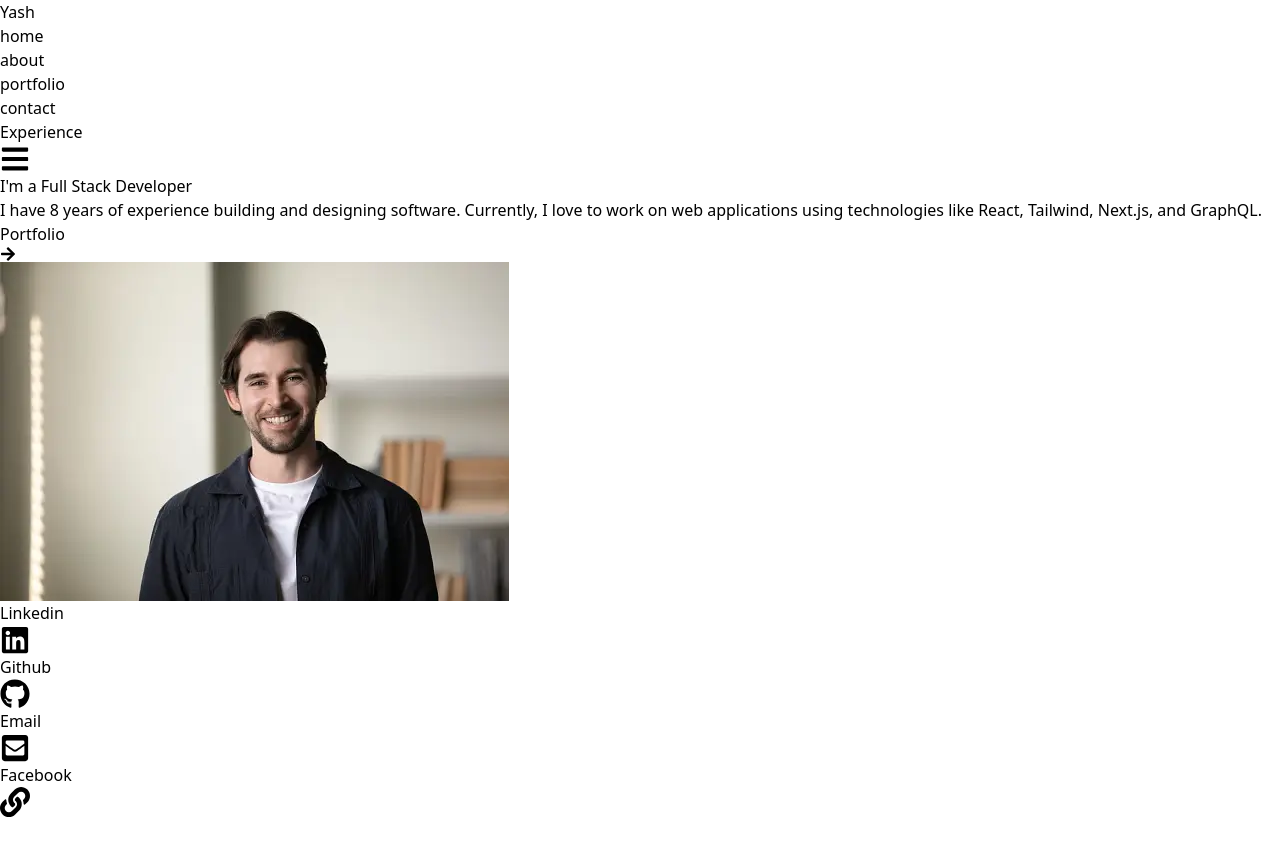
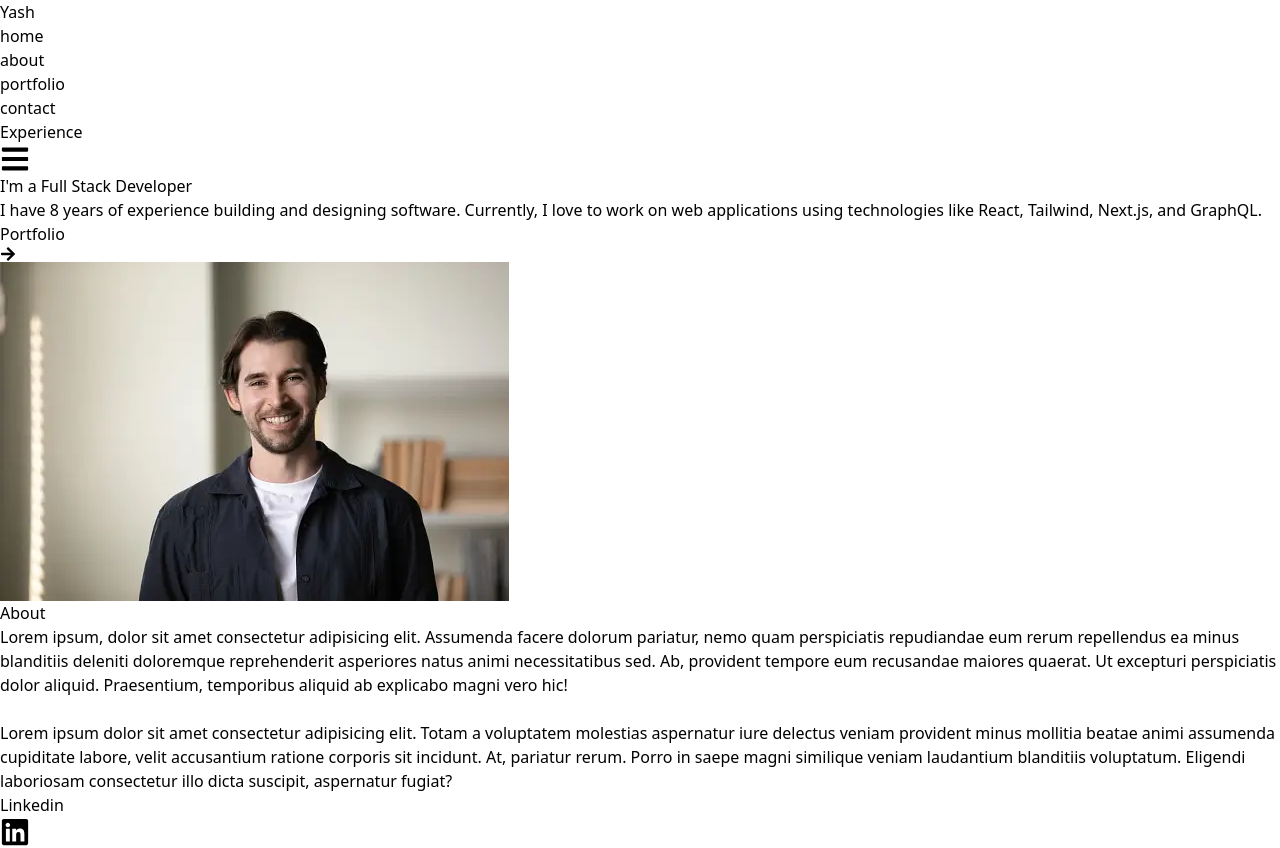
Before and after one commit to MdArefineAhamedJoy/faruk-protfolio, a React (Vite) app: page / in a window 1280 px wide. Shown: the top 848 px of the page. Before the commit the page ends 817 px from the top, so only its background shows below. Built offline with nearby package versions, Linux system fonts and the light colour scheme.

Commit message:
add simple about section

```diff
--- /dev/null
+++ b/src/Components/About.jsx
@@ -0,0 +1,20 @@
+import React from 'react';
+
+const About = () => {
+    return (
+        <div name="about" className='w-full h-screen  text-white  bg-gradient-to-b from-black  to-gray-800'>
+            <div className='max-w-screen-lg p-4 mx-auto flex flex-col justify-center w-full h-full'>
+                <div className='pb-8'>
+                    <p className='text-4xl font-bold inline border-b-4 border-gray-600'>About</p>
+                </div>
+                <p className='text-xl mt-10'>Lorem ipsum, dolor sit amet consectetur adipisicing elit. Assumenda facere dolorum pariatur, nemo quam perspiciatis repudiandae eum rerum repellendus ea minus blanditiis deleniti doloremque reprehenderit asperiores natus animi necessitatibus sed. Ab, provident tempore eum recusandae maiores quaerat. Ut excepturi perspiciatis dolor aliquid. Praesentium, temporibus aliquid ab explicabo magni vero hic!</p>
+                <br />
+                <p className='text-xl '>
+                    Lorem ipsum dolor sit amet consectetur adipisicing elit. Totam a voluptatem molestias aspernatur iure delectus veniam provident minus mollitia beatae animi assumenda cupiditate labore, velit accusantium ratione corporis sit incidunt. At, pariatur rerum. Porro in saepe magni similique veniam laudantium blanditiis voluptatum. Eligendi laboriosam consectetur illo dicta suscipit, aspernatur fugiat?
+                </p>
+            </div>
+        </div>
+    );
+};
+
+export default About;
--- a/src/Roots/MainContent.jsx
+++ b/src/Roots/MainContent.jsx
@@ -2,6 +2,7 @@ import React from 'react';
 import Navbar from '../Components/Navbar';
 import Home from '../Components/Home';
 import SocialLink from '../Components/SocialLink';
+import About from '../Components/About';
 
 
 const MainContent = () => {
@@ -9,6 +10,7 @@ const MainContent = () => {
         <div>
             <Navbar></Navbar>
             <Home></Home>
+            <About></About>
 
             <SocialLink></SocialLink>
         </div>
```
